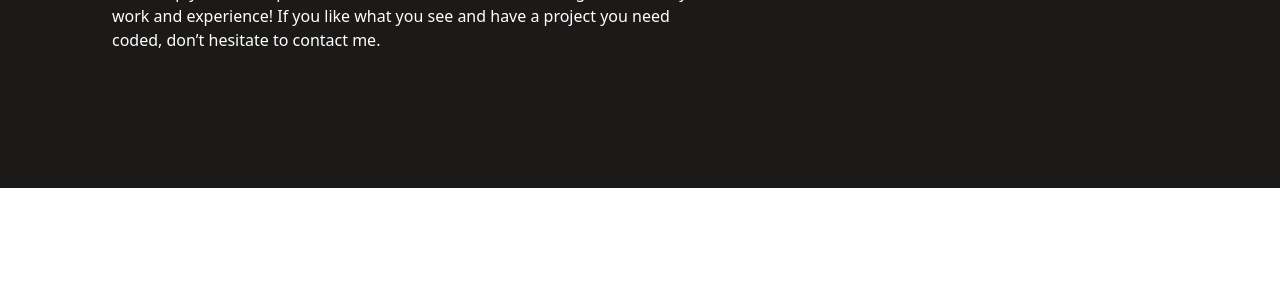
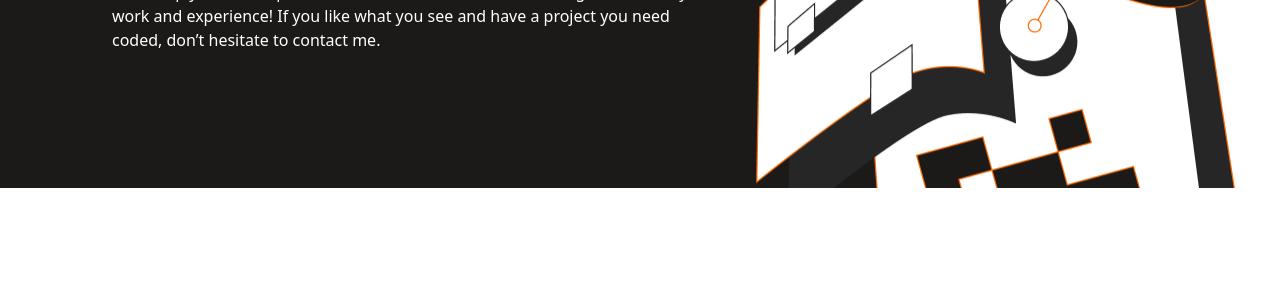
Before and after one commit to bobb-Rob/Portfolio-B, a website: page index.html in a window 1280 px wide. Shown: the part 505-800 px from the top of the page. Drawn offline with Linux system fonts and the light colour scheme.

Commit message:
background image added

```diff
--- a/scss/components/_typography.scss
+++ b/scss/components/_typography.scss
@@ -0,0 +1,5 @@
+
+$inter-font-family: 'Inter', sans-serif;
+$crete-font-family: 'Crete Round', serif;
+$poppins-font-family: 'Poppins', sans-serif;
+$roboto-font-family: 'Roboto', sans-serif;
--- a/scss/sections/_headline.scss
+++ b/scss/sections/_headline.scss
@@ -1,13 +1,23 @@
 @use '../custom'as*;
+@use '../components/typography'as*;
 
 
 .introduction {
     padding-top: 190px;
     padding-bottom: 120px;
-
+    @include media-breakpoint-up(md) {
+        background-image: url(../../illustrations/Illustration-headerdesktop.png);
+        background-repeat: no-repeat;
+        background-position: 100% 0%;
+    }
+    @include media-breakpoint-down(md) {
+        background-image: url(../../illustrations/Illustrationillustration.svg);
+        background-repeat: no-repeat;
+        background-position: 100% 120%;
+    }
     .display-1 {
         font-weight: 600 !important;
-
+        font-family: $crete-font-family;
         &--intro {
             color: $off-white;
         }
```
Also changed, not shown: assets/css/style.css, 1 other file.
